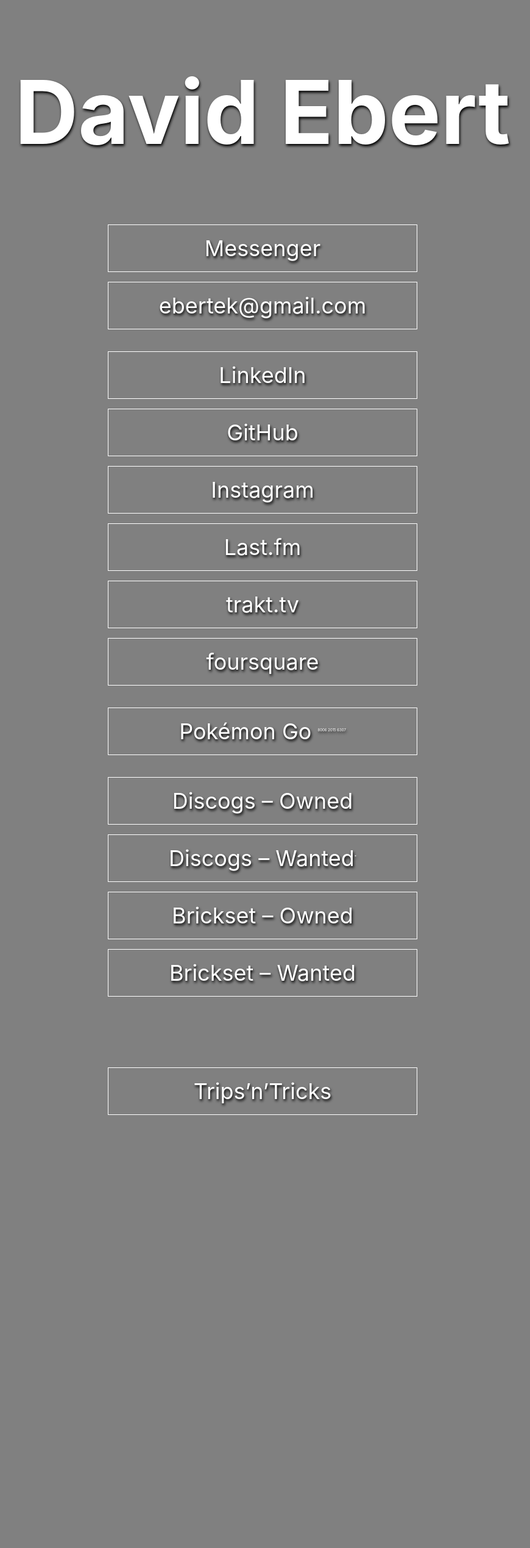
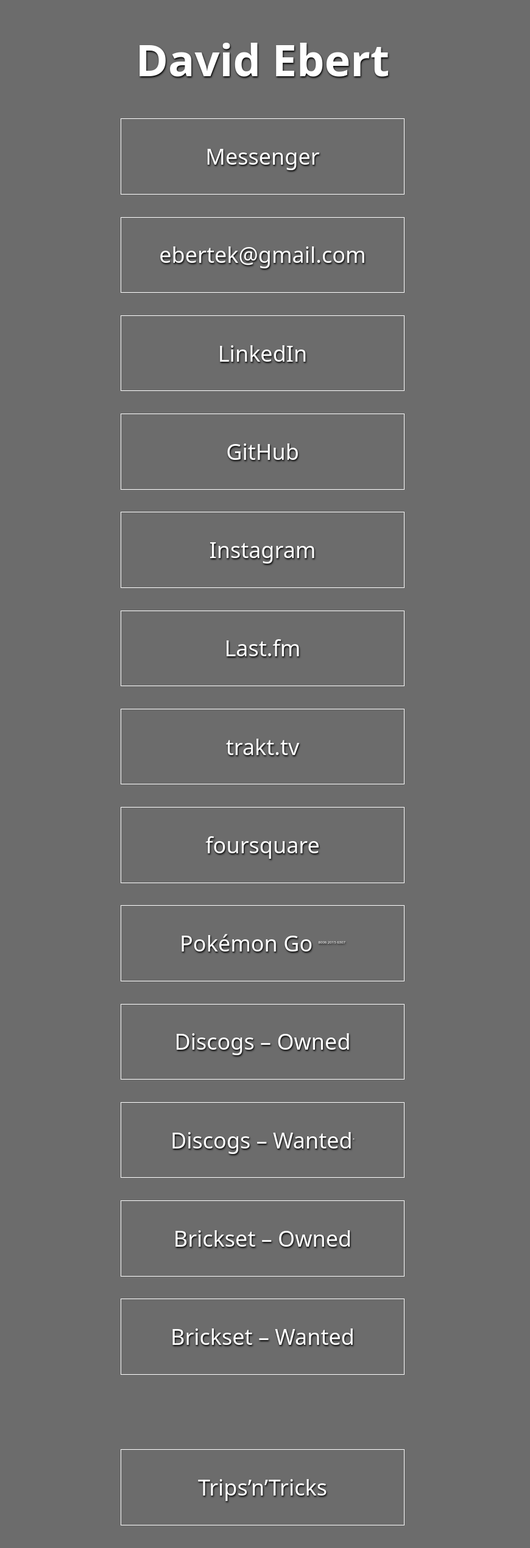
Before and after one commit to ebertek/ebertek.com, a PHP site: page / in a window 1280 px wide. Shown: the whole page at 61% size, without its empty margins (209-1079 px from the left). Before the commit the page ends 1828 px from the top, so only its background shows below. Run offline with PHP 8.4, Linux system fonts and the light colour scheme.

Commit message:
Update main.css

```diff
--- a/css/main.css
+++ b/css/main.css
@@ -1,16 +1,16 @@
 html, body {
-  background: #808080;
+  color-scheme: light dark;
+  background: oklch(53% 0 0);
   text-align: center;
-  font-family: -apple-system, BlinkMacSystemFont, 'SF Pro Display', 'Segoe UI', 'Roboto', 'Helvetica Neue', 'Helvetica', system-ui, sans-serif, 'Apple Color Emoji', 'Segoe UI Emoji', 'Segoe UI Symbol';
+  font-family: system-ui, sans-serif, "Apple Color Emoji", "Segoe UI Emoji";
   font-size: 1.5em;
-  vertical-align: baseline;
+  -webkit-font-smoothing: antialiased;
   -moz-osx-font-smoothing: auto;
-   -webkit-font-smoothing: antialiased;
 }
 
-header {
+h1 {
   color: #fff;
-  text-shadow: 1pt 2pt 3pt #000;
+  text-shadow: 1px 2px 3px #000;
   font-size: 2em;
   font-weight: bold;
 }
@@ -19,7 +19,7 @@ main {
   max-width: 15em;
   margin: 0 auto;
   color: #fff;
-  text-shadow: 1pt 2pt 3pt #000;
+  text-shadow: 1px 2px 3px #000;
 }
 
 ul {
@@ -28,41 +28,38 @@ ul {
 }
 
 li {
-  padding: 12pt;
-  margin: 12pt;
-  border: 1pt solid white;
+  padding: 0.75lh;
+  margin: 0.75lh;
+  border: 1px solid white;
   transition: border 0.2s ease-out, background-color 0.2s ease-out;
 }
 
 li:hover {
-  border: 1pt solid #0ae;
-  background-color: #404040;
+  border-color: oklch(72% 0.15 210);
+  background-color: oklch(30% 0 0);
 }
 
 a {
   text-decoration: none;
+  text-underline-offset: 3px;
   color: #fff;
   transition: color 0.2s ease-out;
 }
 
-a:link {
-  color: #fff;
-}
-
 a:hover {
-  color: #0ae;
+  color: oklch(72% 0.15 210);
 }
 
 a:active {
-  color: #ea0;
+  color: oklch(80% 0.15 80);
 }
 
 a:visited {
-  color: #eae;
+  color: oklch(85% 0.08 320);
 }
 
-a:visited:hover {
-  color: #0ae;
+a:is(:visited):hover {
+  color: oklch(72% 0.15 210);
 }
 
 sup {
```
